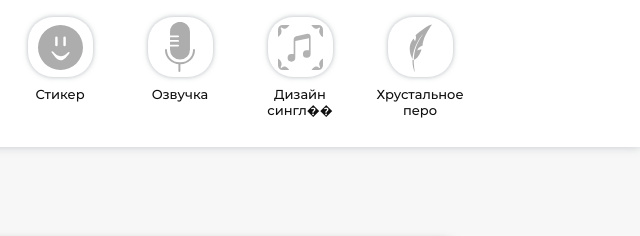
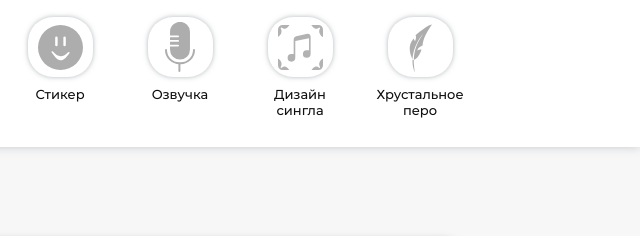
Before and after one commit to Alexcoratt/Schoolizdat_3_0, a plain HTML site: page Exported/nominacii/massMedia.html in a window 1280 px wide. Shown: the part 362-598 px from the top of the page, 640-1280 px from the left. Drawn offline with Linux system fonts and the light colour scheme; a script that the page names is missing; a web font is replaced by a local one.

Commit message:
На странице СМИ поправил появившиеся снова знаки вопросов, вместо букв

```diff
--- a/Exported/nominacii/massMedia.html
+++ b/Exported/nominacii/massMedia.html
@@ -132,7 +132,7 @@
                         <div class="nom-box-tile">
                             <div class="d-xl-flex justify-content-xl-center nom-single-box"><img class="d-xl-flex nom-img" src="../assets/img/Nominations/Single.svg"></div>
                             <div>
-                                <h1 class="nom-title" style="width: 100px;">Дизайн сингл��</h1>
+                                <h1 class="nom-title" style="width: 100px;">Дизайн сингла</h1>
                             </div>
                         </div>
                     </div>
```
